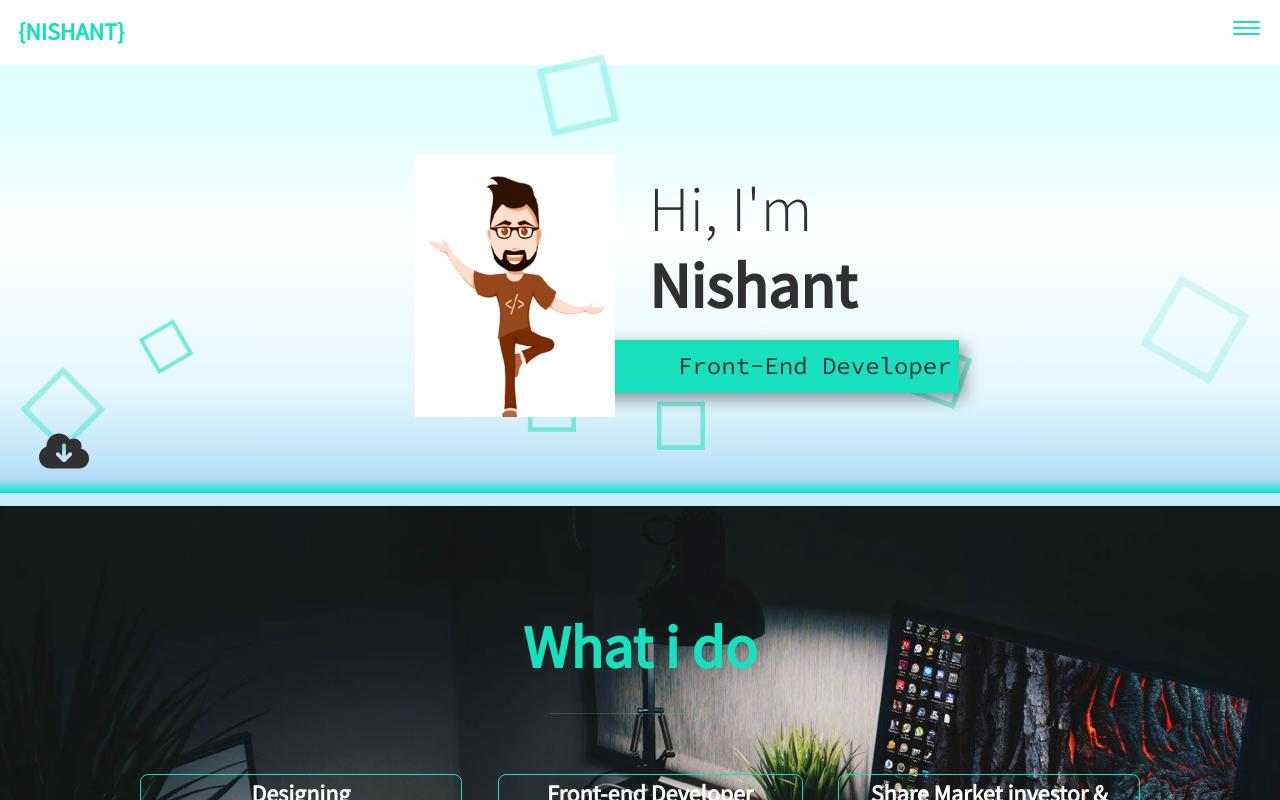
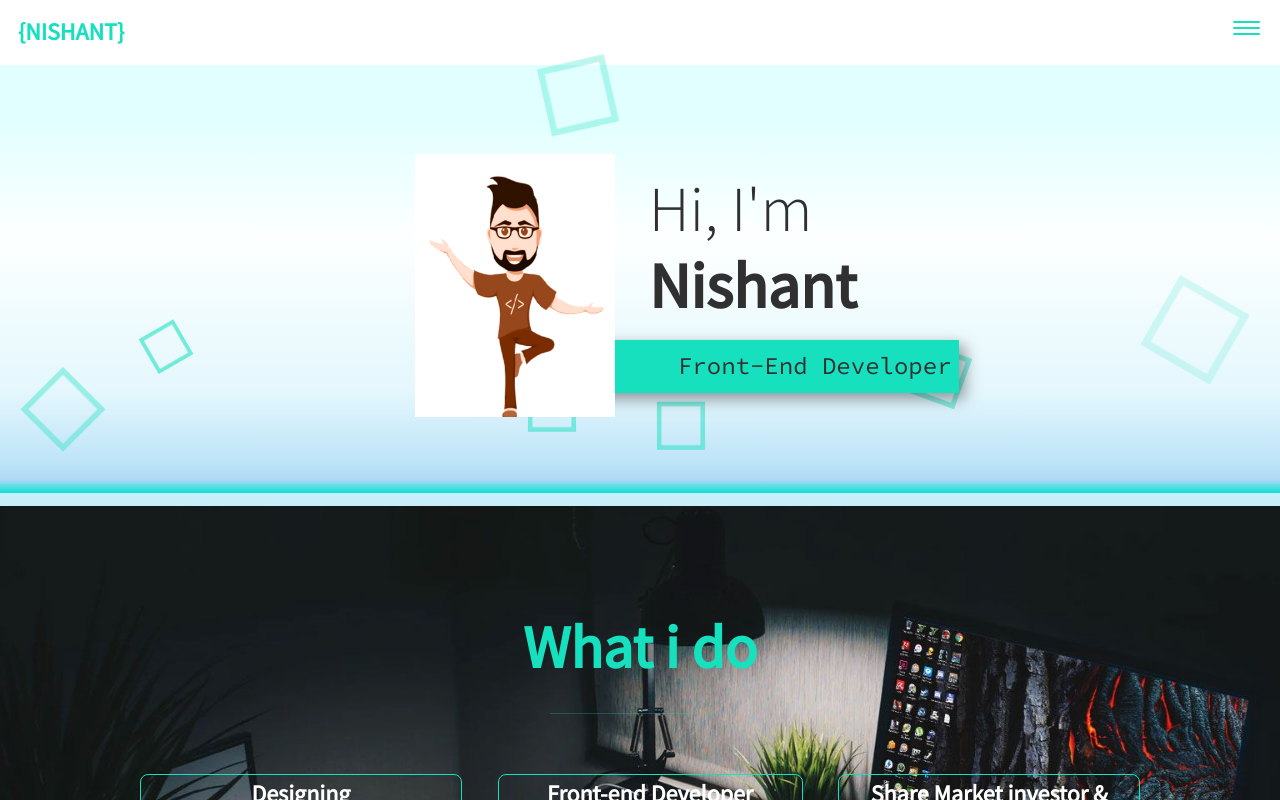
Before and after one commit to Nishant271/Portfolio, a plain HTML site: page index.html in a window 1280 px wide. Shown: the top 800 px of the page. Drawn offline with Linux system fonts and the light colour scheme; a web font is replaced by a local one.

Commit message:
Update index.html

```diff
--- a/index.html
+++ b/index.html
@@ -52,11 +52,7 @@
 
        </div>
        <!-- animation end -->
-       <div class="section_subtitle_download" title="DownLoad  my Resume">
-            <a href="https://drive.google.com/file/d/1_ouo1f-PyVr0Q3wBPnSKvJRW4l-tZtiL/view?usp=sharing">
-                <i class="fas fa-cloud-download-alt"></i>
-            </a>
-        </div>
+
        <p class="section_subtitle section_subtitle_intro">Front-End Developer</p>
        <img src="img/dev_img2.png" alt="" class="intro_img">
    </section>
```
